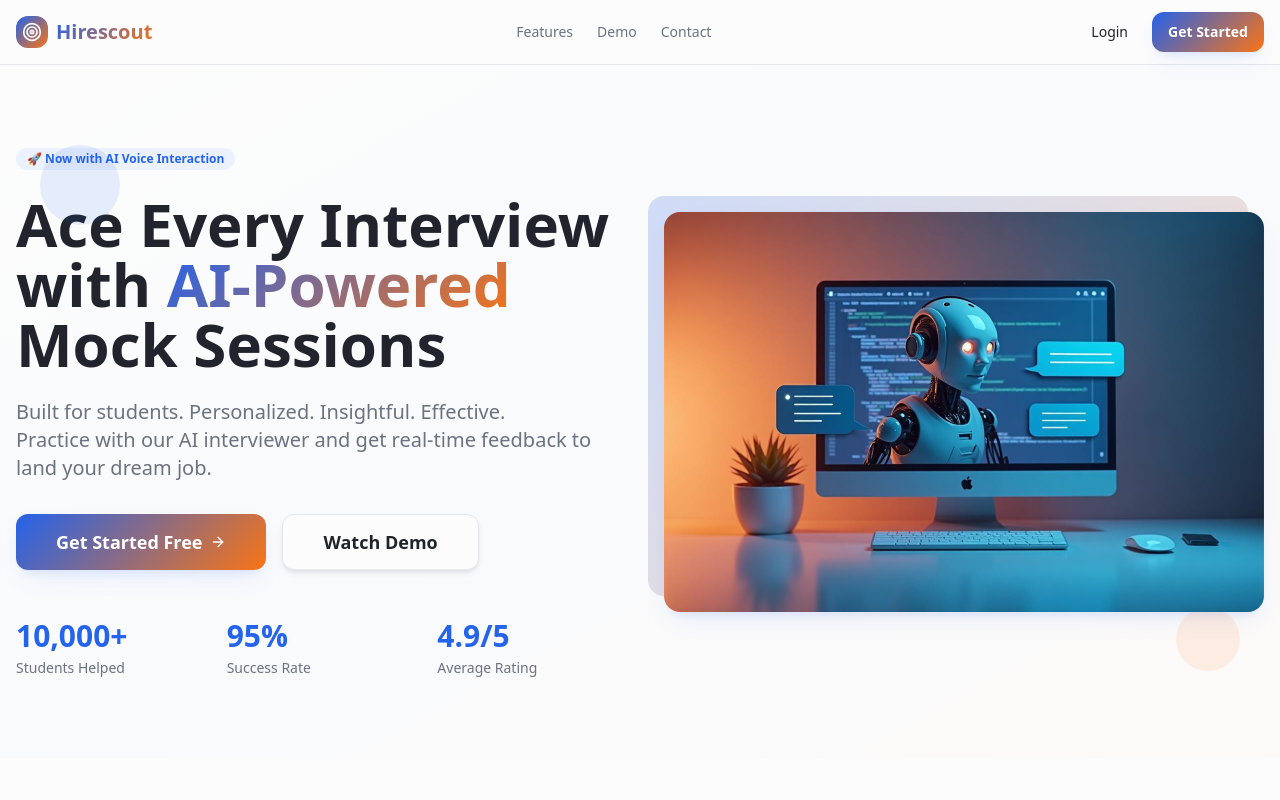
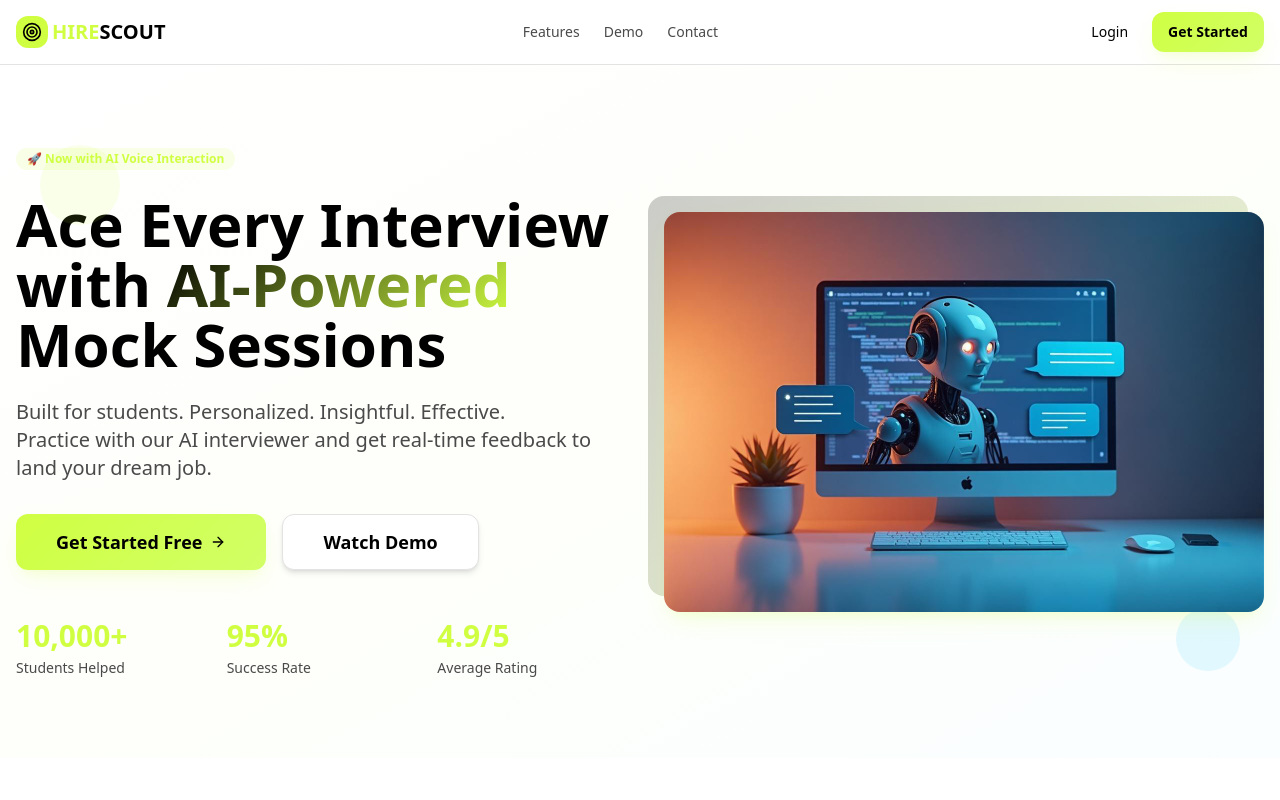
Before and after one commit to pi-om/hirescout, a React (Vite) app: page / in a window 1280 px wide. Shown: the top 800 px of the page. Built offline with nearby package versions, Linux system fonts and the light colour scheme.

Commit message:
Update branding colors
Update primary and secondary colors to match the provided branding guidelines. Use neon green for accents and white text on black backgrounds for readability.

```diff
--- a/src/components/Navigation.tsx
+++ b/src/components/Navigation.tsx
@@ -40,12 +40,15 @@ export function Navigation({ isAuthenticated = false, prepsRemaining = 0, userNa
         <div className="flex h-16 items-center justify-between">
           {/* Logo */}
           <Link to="/" className="flex items-center space-x-2 group">
-            <div className="w-8 h-8 bg-gradient-hero rounded-lg flex items-center justify-center transform group-hover:scale-110 transition-transform">
-              <Target className="w-5 h-5 text-white" />
+            <div className="flex items-center space-x-1 transform group-hover:scale-110 transition-transform">
+              <div className="w-8 h-8 bg-primary rounded-lg flex items-center justify-center">
+                <Target className="w-5 h-5 text-primary-foreground" />
+              </div>
+              <span className="text-xl font-bold">
+                <span className="text-primary">HIRE</span>
+                <span className="text-foreground">SCOUT</span>
+              </span>
             </div>
-            <span className="text-xl font-bold bg-gradient-hero bg-clip-text text-transparent">
-              Hirescout
-            </span>
           </Link>
 
           {/* Desktop Navigation */}
--- a/src/components/ui/button.tsx
+++ b/src/components/ui/button.tsx
@@ -15,7 +15,9 @@ const buttonVariants = cva(
         secondary: "bg-secondary text-secondary-foreground hover:bg-secondary/80 shadow-card hover:shadow-elegant",
         ghost: "hover:bg-accent hover:text-accent-foreground",
         link: "text-primary underline-offset-4 hover:underline",
-        hero: "bg-gradient-hero text-white shadow-elegant hover:shadow-glow transform hover:scale-105 font-semibold",
+        hero: "bg-gradient-neon text-dark shadow-elegant hover:shadow-neon transform hover:scale-105 font-semibold",
+        neon: "bg-primary text-primary-foreground hover:bg-primary-hover shadow-glow hover:shadow-neon transform hover:scale-105",
+        dark: "bg-dark text-dark-foreground hover:bg-charcoal shadow-card hover:shadow-elegant",
         success: "bg-success text-success-foreground hover:bg-success/90 shadow-card hover:shadow-elegant transform hover:scale-105",
         accent: "bg-accent text-accent-foreground hover:bg-accent/90 shadow-card hover:shadow-elegant transform hover:scale-105",
       },
--- a/src/index.css
+++ b/src/index.css
@@ -2,64 +2,80 @@
 @tailwind components;
 @tailwind utilities;
 
-/* Hirescout Design System - Modern, warm, and optimistic */
+/* Hirescout Design System - Neon Green & Black Branding */
 
 @layer base {
   :root {
     /* Core Background & Text */
-    --background: 0 0% 99%;
-    --foreground: 224 15% 15%;
+    --background: 0 0% 100%;
+    --foreground: 0 0% 0%;
 
     /* Card System */
     --card: 0 0% 100%;
-    --card-foreground: 224 15% 15%;
+    --card-foreground: 0 0% 0%;
 
     /* Interactive Elements */
     --popover: 0 0% 100%;
-    --popover-foreground: 224 15% 15%;
+    --popover-foreground: 0 0% 0%;
 
-    /* Brand Colors - Deep Blue Primary */
-    --primary: 221 83% 53%;
-    --primary-foreground: 0 0% 100%;
-    --primary-hover: 221 83% 48%;
-    --primary-light: 221 83% 96%;
+    /* Brand Colors - Neon Green Primary */
+    --primary: 75 100% 63%;  /* #C6FF00 - Neon Green */
+    --primary-foreground: 0 0% 0%;
+    --primary-hover: 78 100% 70%;  /* #CCFF33 - Electric Lime */
+    --primary-light: 75 100% 95%;
 
-    /* Success Green */
-    --success: 142 76% 36%;
-    --success-foreground: 0 0% 100%;
-    --success-light: 142 76% 95%;
+    /* Dark Surfaces */
+    --dark: 0 0% 0%;  /* #000000 - Jet Black */
+    --dark-foreground: 0 0% 100%;
+    --charcoal: 0 0% 11%;  /* #1C1C1C - Charcoal */
+    --charcoal-foreground: 0 0% 100%;
 
-    /* Energy Orange */
-    --accent: 25 95% 53%;
-    --accent-foreground: 0 0% 100%;
-    --accent-light: 25 95% 96%;
+    /* Secondary & Accent Colors */
+    --secondary: 0 0% 29%;  /* #4A4A4A - Slate Gray */
+    --secondary-foreground: 0 0% 100%;
+
+    --accent: 195 100% 50%;  /* #00CFFF - Sky Blue */
+    --accent-foreground: 0 0% 0%;
+    --accent-light: 195 100% 95%;
+
+    /* Success & Status Colors */
+    --success: 75 100% 40%;  /* #99CC00 - Dark Lime */
+    --success-foreground: 0 0% 0%;
+    --success-light: 75 100% 90%;
+
+    /* Electric Purple */
+    --electric: 285 100% 48%;  /* #B600F7 */
+    --electric-foreground: 0 0% 100%;
+
+    /* Neon Coral */
+    --coral: 343 100% 65%;  /* #FF4F81 */
+    --coral-foreground: 0 0% 100%;
 
     /* Neutral System */
-    --secondary: 220 14% 96%;
-    --secondary-foreground: 224 15% 15%;
-
-    --muted: 220 14% 96%;
-    --muted-foreground: 220 9% 46%;
+    --muted: 0 0% 96%;
+    --muted-foreground: 0 0% 29%;
 
     /* System Colors */
-    --destructive: 0 84% 60%;
+    --destructive: 343 100% 65%;  /* Using Neon Coral */
     --destructive-foreground: 0 0% 100%;
 
-    --border: 220 13% 91%;
-    --input: 220 13% 91%;
-    --ring: 221 83% 53%;
+    --border: 0 0% 89%;
+    --input: 0 0% 89%;
+    --ring: 75 100% 63%;
 
     --radius: 0.75rem;
 
     /* Gradients */
-    --gradient-hero: linear-gradient(135deg, hsl(var(--primary)), hsl(var(--accent)));
-    --gradient-card: linear-gradient(145deg, hsl(var(--card)), hsl(var(--secondary)));
-    --gradient-success: linear-gradient(135deg, hsl(var(--success)), hsl(142 76% 42%));
+    --gradient-hero: linear-gradient(135deg, hsl(var(--dark)), hsl(var(--primary)));
+    --gradient-neon: linear-gradient(135deg, hsl(var(--primary)), hsl(var(--primary-hover)));
+    --gradient-card: linear-gradient(145deg, hsl(var(--card)), hsl(var(--muted)));
+    --gradient-dark: linear-gradient(145deg, hsl(var(--dark)), hsl(var(--charcoal)));
 
     /* Shadows */
-    --shadow-elegant: 0 10px 25px -5px hsl(var(--primary) / 0.1), 0 8px 10px -6px hsl(var(--primary) / 0.1);
-    --shadow-card: 0 4px 6px -1px hsl(220 22% 25% / 0.1), 0 2px 4px -2px hsl(220 22% 25% / 0.1);
-    --shadow-glow: 0 0 20px hsl(var(--primary) / 0.15);
+    --shadow-elegant: 0 10px 25px -5px hsl(var(--primary) / 0.2), 0 8px 10px -6px hsl(var(--primary) / 0.1);
+    --shadow-card: 0 4px 6px -1px hsl(0 0% 0% / 0.1), 0 2px 4px -2px hsl(0 0% 0% / 0.1);
+    --shadow-glow: 0 0 30px hsl(var(--primary) / 0.4);
+    --shadow-neon: 0 0 20px hsl(var(--primary) / 0.6), 0 0 40px hsl(var(--primary) / 0.4);
 
     /* Animations */
     --transition-smooth: all 0.3s cubic-bezier(0.4, 0, 0.2, 1);
@@ -77,33 +93,33 @@
   }
 
   .dark {
-    --background: 222.2 84% 4.9%;
-    --foreground: 210 40% 98%;
+    --background: 0 0% 0%;  /* Jet Black */
+    --foreground: 0 0% 100%;
 
-    --card: 222.2 84% 4.9%;
-    --card-foreground: 210 40% 98%;
+    --card: 0 0% 11%;  /* Charcoal */
+    --card-foreground: 0 0% 100%;
 
-    --popover: 222.2 84% 4.9%;
-    --popover-foreground: 210 40% 98%;
+    --popover: 0 0% 11%;
+    --popover-foreground: 0 0% 100%;
 
-    --primary: 210 40% 98%;
-    --primary-foreground: 222.2 47.4% 11.2%;
+    --primary: 75 100% 63%;  /* Neon Green */
+    --primary-foreground: 0 0% 0%;
 
-    --secondary: 217.2 32.6% 17.5%;
-    --secondary-foreground: 210 40% 98%;
+    --secondary: 0 0% 29%;  /* Slate Gray */
+    --secondary-foreground: 0 0% 100%;
 
-    --muted: 217.2 32.6% 17.5%;
-    --muted-foreground: 215 20.2% 65.1%;
+    --muted: 0 0% 11%;
+    --muted-foreground: 0 0% 65%;
 
-    --accent: 217.2 32.6% 17.5%;
-    --accent-foreground: 210 40% 98%;
+    --accent: 195 100% 50%;  /* Sky Blue */
+    --accent-foreground: 0 0% 0%;
 
-    --destructive: 0 62.8% 30.6%;
-    --destructive-foreground: 210 40% 98%;
+    --destructive: 343 100% 65%;  /* Neon Coral */
+    --destructive-foreground: 0 0% 100%;
 
-    --border: 217.2 32.6% 17.5%;
-    --input: 217.2 32.6% 17.5%;
-    --ring: 212.7 26.8% 83.9%;
+    --border: 0 0% 29%;
+    --input: 0 0% 29%;
+    --ring: 75 100% 63%;
     --sidebar-background: 240 5.9% 10%;
     --sidebar-foreground: 240 4.8% 95.9%;
     --sidebar-primary: 224.3 76.3% 48%;
--- a/tailwind.config.ts
+++ b/tailwind.config.ts
@@ -30,6 +30,14 @@ export default {
 					hover: 'hsl(var(--primary-hover))',
 					light: 'hsl(var(--primary-light))'
 				},
+				dark: {
+					DEFAULT: 'hsl(var(--dark))',
+					foreground: 'hsl(var(--dark-foreground))'
+				},
+				charcoal: {
+					DEFAULT: 'hsl(var(--charcoal))',
+					foreground: 'hsl(var(--charcoal-foreground))'
+				},
 				secondary: {
 					DEFAULT: 'hsl(var(--secondary))',
 					foreground: 'hsl(var(--secondary-foreground))'
@@ -38,6 +46,14 @@ export default {
 					DEFAULT: 'hsl(var(--success))',
 					foreground: 'hsl(var(--success-foreground))',
 					light: 'hsl(var(--success-light))'
+				},
+				electric: {
+					DEFAULT: 'hsl(var(--electric))',
+					foreground: 'hsl(var(--electric-foreground))'
+				},
+				coral: {
+					DEFAULT: 'hsl(var(--coral))',
+					foreground: 'hsl(var(--coral-foreground))'
 				},
 				destructive: {
 					DEFAULT: 'hsl(var(--destructive))',
@@ -108,12 +124,14 @@ export default {
 			boxShadow: {
 				'elegant': 'var(--shadow-elegant)',
 				'card': 'var(--shadow-card)',
-				'glow': 'var(--shadow-glow)'
+				'glow': 'var(--shadow-glow)',
+				'neon': 'var(--shadow-neon)'
 			},
 			backgroundImage: {
 				'gradient-hero': 'var(--gradient-hero)',
+				'gradient-neon': 'var(--gradient-neon)',
 				'gradient-card': 'var(--gradient-card)',
-				'gradient-success': 'var(--gradient-success)'
+				'gradient-dark': 'var(--gradient-dark)'
 			}
 		}
 	},
```
